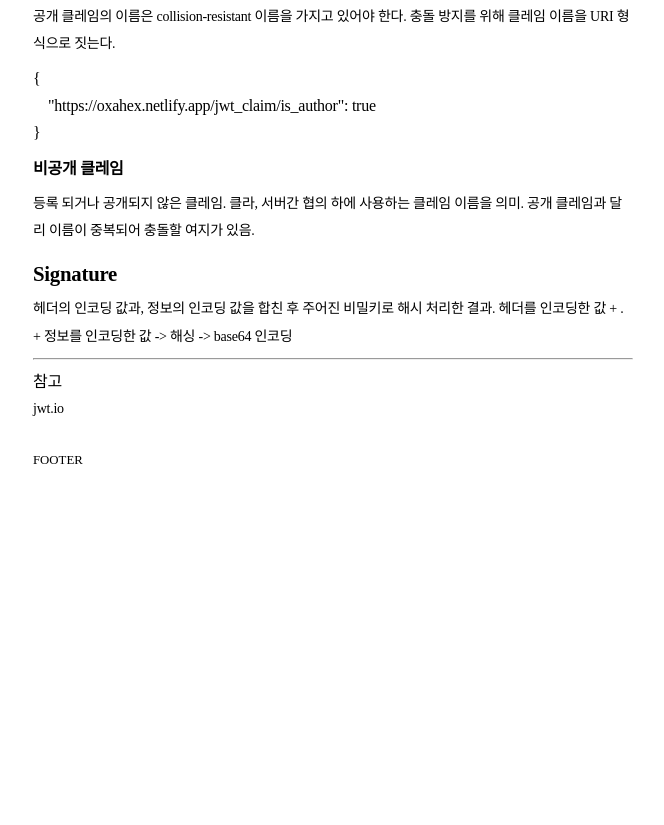
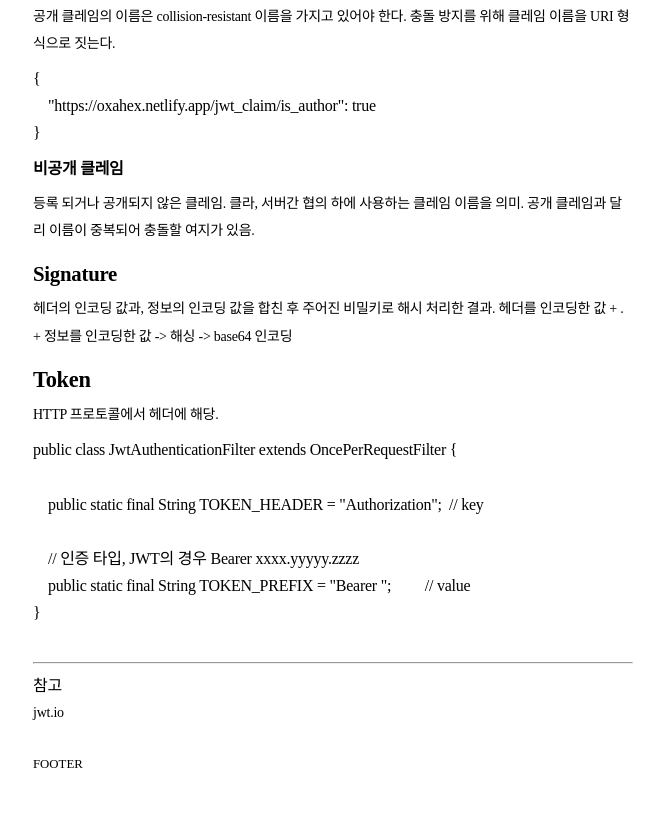
Before and after one commit to oxahex/blog, a Gatsby site: page /posts/jwt in a window 1280 px wide. Shown: the part 1428-2253 px from the top of the page, without its empty margins (307-971 px from the left). Before the commit the page ends 1978 px from the top, so only its background shows below. Built offline with nearby package versions, Linux system fonts and the light colour scheme; Gatsby itself is replaced by a stand-in of ours; some packages are replaced by stand-ins of ours; code samples lack their colours.

Commit message:
docs: JWT 관련 노트

````diff
--- a/posts/jwt.mdx
+++ b/posts/jwt.mdx
@@ -74,6 +74,20 @@ eyJ0eXAiOiJKV1QiLCJhbGciOiJIUzI1NiJ9
 헤더를 인코딩한 값 + . + 정보를 인코딩한 값 -> 해싱 -> base64 인코딩
 
 
+## Token
+HTTP 프로토콜에서 헤더에 해당.
+
+```java
+public class JwtAuthenticationFilter extends OncePerRequestFilter {
+
+    public static final String TOKEN_HEADER = "Authorization";  // key
+
+    // 인증 타입, JWT의 경우 Bearer xxxx.yyyyy.zzzz
+    public static final String TOKEN_PREFIX = "Bearer ";         // value
+}
+
+```
+
 
 ---
 ###### 참고
````
